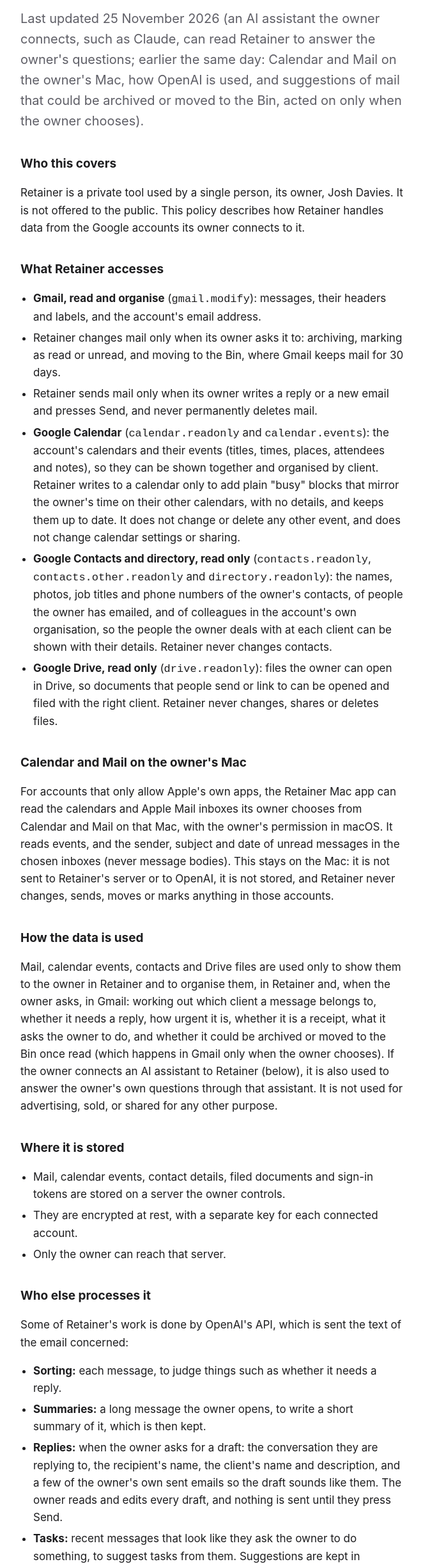
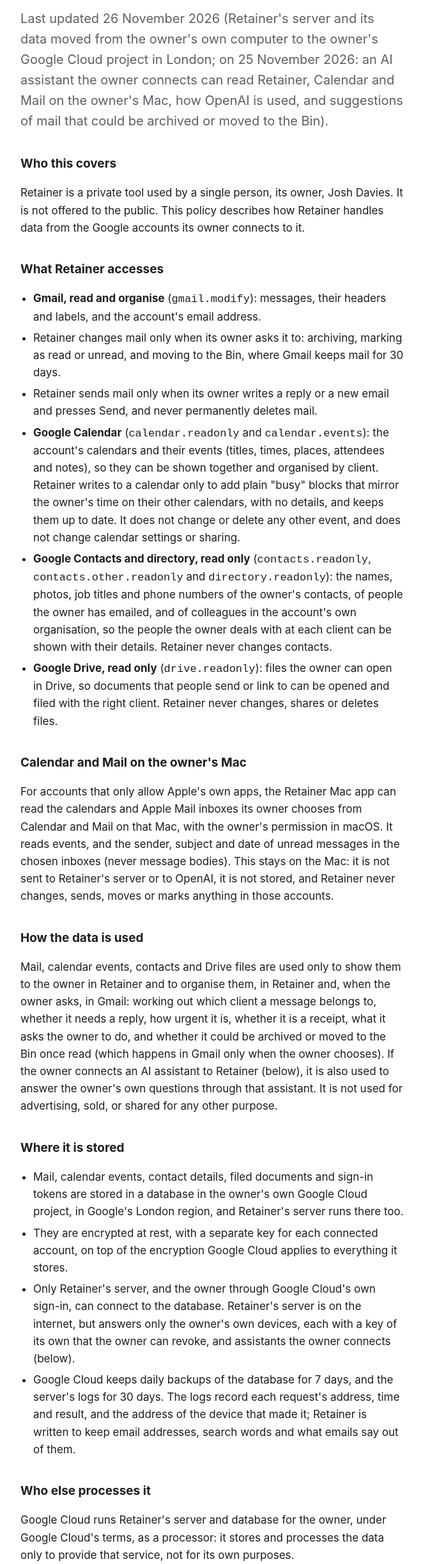
Before and after one commit to iamjoshuadavies/retainer-site, a plain HTML site: page privacy.html in a window 1280 px wide. Shown: the part 183-2627 px from the top of the page at 64% size, without its empty margins (308-970 px from the left). Drawn offline with Linux system fonts and the light colour scheme.

Commit message:
Retainer moved to the owner's Google Cloud project in London: where data is stored, backups, logs, and Google Cloud as a processor
Co-Authored-By: Claude Opus 5.5 <noreply@anthropic.com>

```diff
--- a/privacy.html
+++ b/privacy.html
@@ -45,7 +45,7 @@ footer a { margin-right: 16px; }
     <header><a href="index.html" style="text-decoration:none;color:inherit"><span class="mark" aria-hidden="true"></span><span class="name">Retainer</span></a></header>
 
     <h1>Privacy policy</h1>
-    <p class="lede">Last updated 25 November 2026 (an AI assistant the owner connects, such as Claude, can read Retainer to answer the owner's questions; earlier the same day: Calendar and Mail on the owner's Mac, how OpenAI is used, and suggestions of mail that could be archived or moved to the Bin, acted on only when the owner chooses).</p>
+    <p class="lede">Last updated 26 November 2026 (Retainer's server and its data moved from the owner's own computer to the owner's Google Cloud project in London; on 25 November 2026: an AI assistant the owner connects can read Retainer, Calendar and Mail on the owner's Mac, how OpenAI is used, and suggestions of mail that could be archived or moved to the Bin).</p>
 
     <h2>Who this covers</h2>
     <p>Retainer is a private tool used by a single person, its owner, Josh Davies. It is not offered to the public. This policy describes how Retainer handles data from the Google accounts its owner connects to it.</p>
@@ -68,12 +68,14 @@ footer a { margin-right: 16px; }
 
     <h2>Where it is stored</h2>
     <ul>
-      <li>Mail, calendar events, contact details, filed documents and sign-in tokens are stored on a server the owner controls.</li>
-      <li>They are encrypted at rest, with a separate key for each connected account.</li>
-      <li>Only the owner can reach that server.</li>
+      <li>Mail, calendar events, contact details, filed documents and sign-in tokens are stored in a database in the owner's own Google Cloud project, in Google's London region, and Retainer's server runs there too.</li>
+      <li>They are encrypted at rest, with a separate key for each connected account, on top of the encryption Google Cloud applies to everything it stores.</li>
+      <li>Only Retainer's server, and the owner through Google Cloud's own sign-in, can connect to the database. Retainer's server is on the internet, but answers only the owner's own devices, each with a key of its own that the owner can revoke, and assistants the owner connects (below).</li>
+      <li>Google Cloud keeps daily backups of the database for 7 days, and the server's logs for 30 days. The logs record each request's address, time and result, and the address of the device that made it; Retainer is written to keep email addresses, search words and what emails say out of them.</li>
     </ul>
 
     <h2>Who else processes it</h2>
+    <p>Google Cloud runs Retainer's server and database for the owner, under Google Cloud's terms, as a processor: it stores and processes the data only to provide that service, not for its own purposes.</p>
     <p>Some of Retainer's work is done by OpenAI's API, which is sent the text of the email concerned:</p>
     <ul>
       <li><strong>Sorting:</strong> each message, to judge things such as whether it needs a reply.</li>
@@ -91,13 +93,13 @@ footer a { margin-right: 16px; }
       <li>What it reads is sent to the company that runs the assistant, and handled under that company's terms for the product the owner uses (for Claude, Anthropic's).</li>
       <li>Retainer records each time an assistant uses it: what kind of thing it looked at and how many, never what it read.</li>
     </ul>
-    <p>Apart from OpenAI, and an assistant the owner connects, no third party receives Google data.</p>
+    <p>Apart from Google Cloud, which hosts Retainer, OpenAI, and an assistant the owner connects, no third party receives Google data.</p>
 
     <h2>Google API Services User Data Policy</h2>
     <p>Retainer's use and transfer of information received from Google APIs adheres to the <a href="https://developers.google.com/terms/api-services-user-data-policy">Google API Services User Data Policy</a>, including the Limited Use requirements.</p>
 
     <h2>Keeping and deleting data</h2>
-    <p>Data is kept while an account stays connected. Disconnecting an account, or revoking Retainer's access at <a href="https://myaccount.google.com/permissions">myaccount.google.com/permissions</a>, stops all further access, and the owner deletes that account's stored mail and tokens. To ask about data from your account, contact the address below.</p>
+    <p>Data is kept while an account stays connected. Disconnecting an account, or revoking Retainer's access at <a href="https://myaccount.google.com/permissions">myaccount.google.com/permissions</a>, stops all further access, and the owner deletes that account's stored mail and tokens. Deleted data leaves the database's backups within 7 days. To ask about data from your account, contact the address below.</p>
 
     <footer>
       <a href="index.html">Home</a>
```
